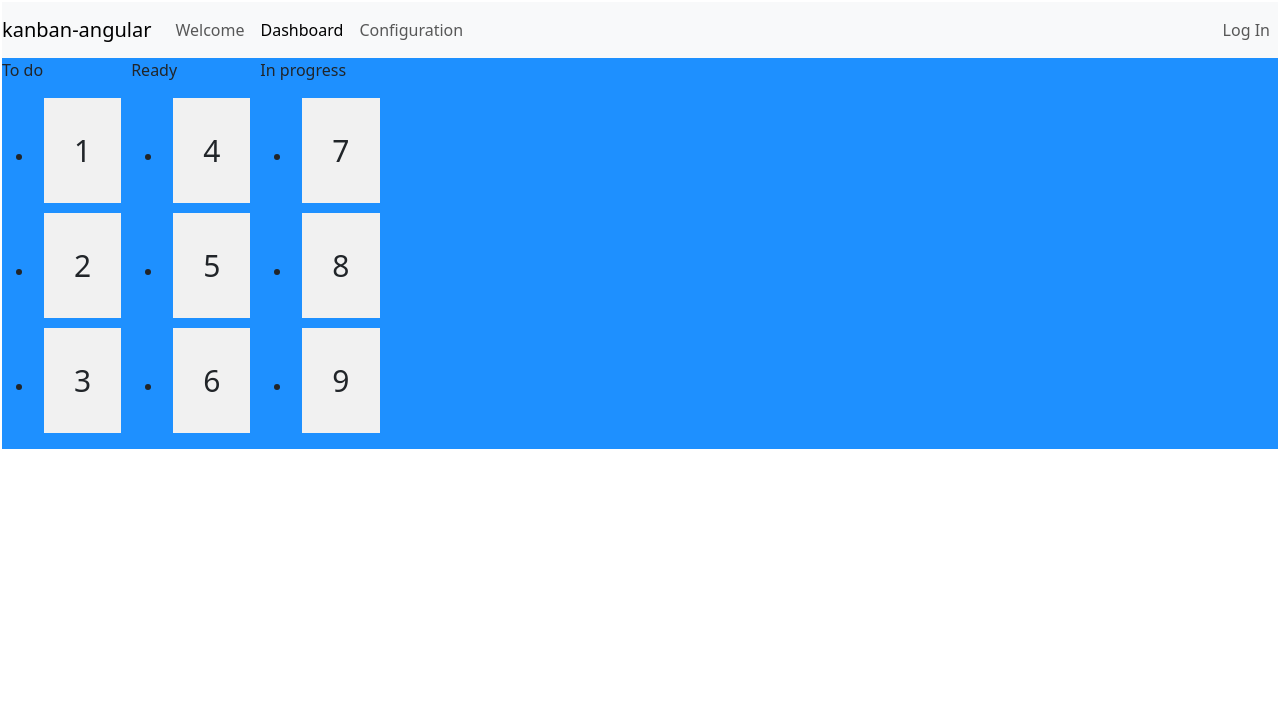
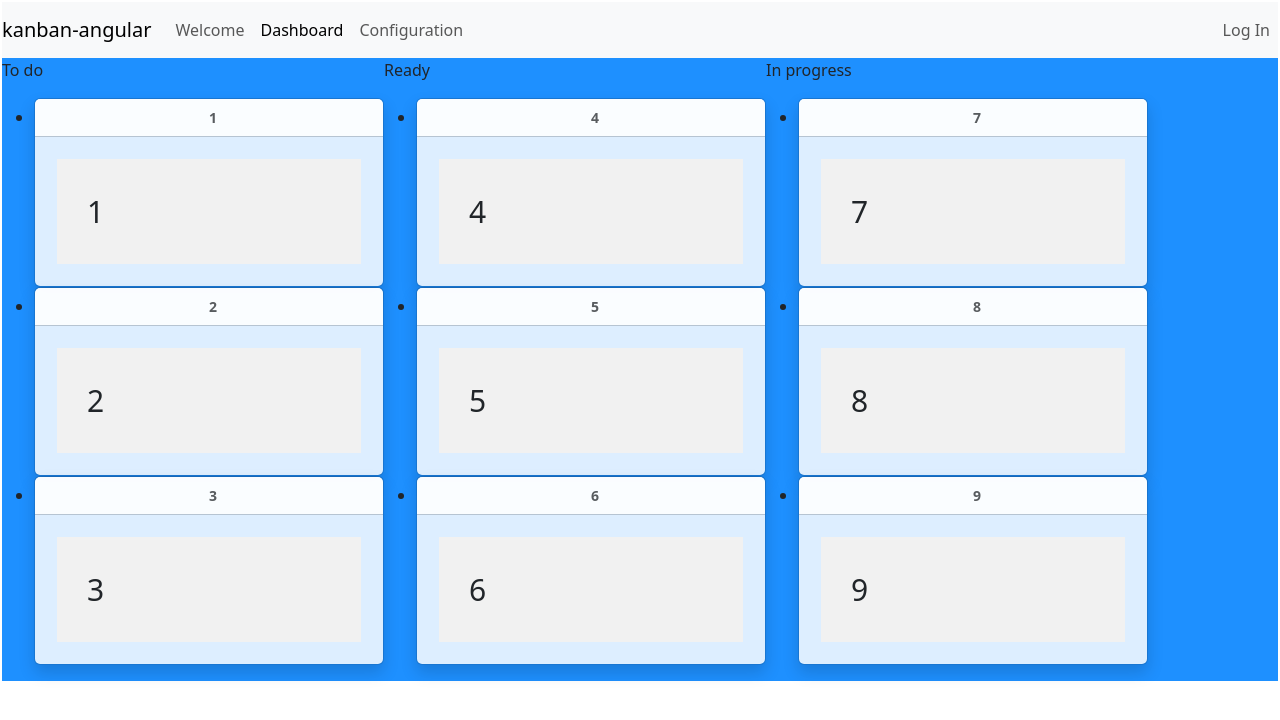
Before and after one commit to PiotrSzczap/kanban-angular, an Angular app: page /dashboard in a window 1280 px wide. Shown: the top 720 px of the page. Built offline with nearby package versions, Linux system fonts and the light colour scheme.

Commit message:
Added tile component.

```diff
--- a/src/app/kanban/kanban.module.ts
+++ b/src/app/kanban/kanban.module.ts
@@ -3,6 +3,7 @@ import { CommonModule } from '@angular/common';
 import { DashboardComponent } from './dashboard/dashboard.component';
 import { IssueComponent } from './issue/issue.component';
 import { StatusBlockComponent } from './status-block/status-block.component';
+import { TileComponent } from './tile/tile.component';
 
 
 
@@ -10,7 +11,8 @@ import { StatusBlockComponent } from './status-block/status-block.component';
   declarations: [
     DashboardComponent,
     IssueComponent,
-    StatusBlockComponent
+    StatusBlockComponent,
+    TileComponent
   ],
   imports: [
     CommonModule
--- a/src/app/kanban/status-block/status-block.component.html
+++ b/src/app/kanban/status-block/status-block.component.html
@@ -2,7 +2,9 @@
   <p>{{statusName}}</p>
   <ul>
     <li *ngFor="let issue of issues">
+      <app-tile [title]="issue">
         <app-issue draggable="true" [issue]="issue" (drag)="drag($event, issue)"></app-issue>
+      </app-tile>
     </li>
   </ul>
 </div>
--- /dev/null
+++ b/src/app/kanban/tile/tile.component.html
@@ -0,0 +1,8 @@
+<div class="toast show">
+  <div class="toast-header align-content-center align-items-center">
+    <strong>{{title}}</strong>
+  </div>
+  <div class="toast-body">
+    <ng-content></ng-content>
+  </div>
+</div>
--- /dev/null
+++ b/src/app/kanban/tile/tile.component.scss
@@ -0,0 +1,4 @@
+strong {
+  position: relative;
+  left: 50%;
+}
```
Also changed, not shown: src/app/kanban/tile/tile.component.ts (added, +10 -0 lines), 1 other file (tests, documents, lock files or other folders). Lines whose indentation alone changed are shown as unchanged.
